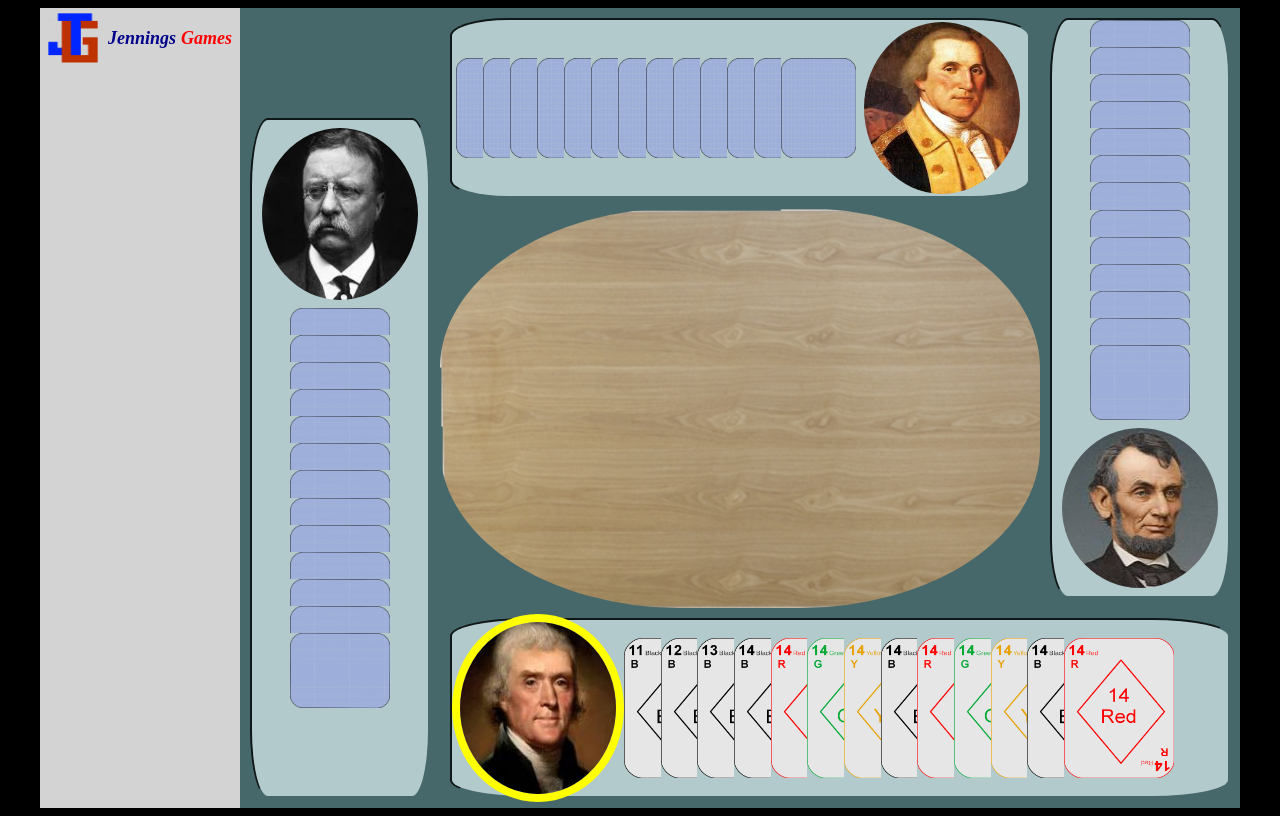
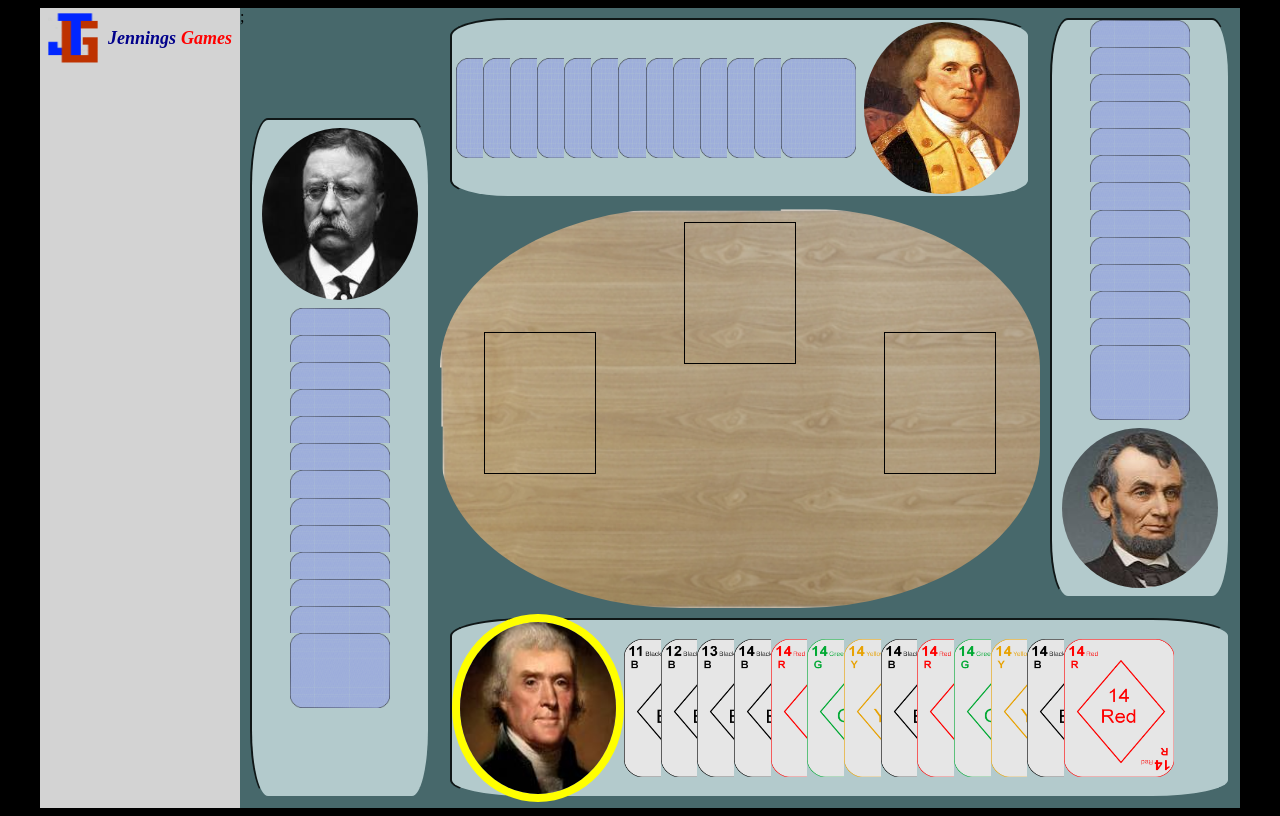
Before and after one commit to magisoft-studios/rook, a React (Create React App) app: page / in a window 1280 px wide. Built offline with nearby package versions, Linux system fonts and the light colour scheme.

Commit message:
got table working

```diff
--- /dev/null
+++ b/src/CardTable.js
@@ -0,0 +1,35 @@
+import React, { Component } from 'react'
+import cards from './Cards'
+
+class CardTable extends Component {
+    constructor(props) {
+        super(props);
+        this.state = {
+            topPlayerCard: this.props.topPlayerCard,
+            leftPlayerCard: this.props.leftPlayerCard,
+            rightPlayerCard: this.props.rightPlayerCard,
+            bottomPlayerCard: this.props.bottomPlayerCard,
+        }
+    }
+
+    setTopPlayerCard = (card) => {
+        this.setState({topPlayerCard: card});
+    }
+
+    setBottomPlayerCard = (card) => {
+        this.setState({bottomPlayerCard: card});
+    }
+
+    render() {
+        return (
+            <div className="tableArea">
+                <div className="tableTopPlayerCardArea"></div>
+                <div className="tableLeftPlayerCardArea"></div>
+                <div className="tableRightPlayerCardArea"></div>
+                <div className="tableBottomPlayerCardArea">{this.state.bottomPlayerCard}</div>
+            </div>
+        );
+    }
+}
+
+export default CardTable;
--- a/src/Game.js
+++ b/src/Game.js
@@ -4,6 +4,9 @@ import players from './Players'
 import images from './Images'
 import Card from './Card';
 import PlayerCard from './PlayerCard';
+import PlayerCardWrapper from './PlayerCardWrapper';
+import OpponentCard from './OpponentCard';
+import CardTable from './CardTable';
 
 const NUM_CARDS_PER_PLAYER = 13;
 
@@ -11,8 +14,9 @@ class Game extends Component {
     constructor(props) {
         super(props);
         this.state = {
-            players: [],
+            playerHands: [],
         }
+        this.cardTableRef = React.createRef();
         this.deal();
     }
 
@@ -21,46 +25,62 @@ class Game extends Component {
         let hand1 = [];
         let suit = "Black";
         for (let i = 1; i < NUM_CARDS_PER_PLAYER + 1; i++) {
-            hand1.push(new Card(toString(i), i, suit));
+            hand1.push(new Card(i.toString(), i, suit));
         }
-        this.state.players.push(hand1);
+        this.state.playerHands.push(hand1);
 
         // Player 2.
         let hand2 = [];
         suit = "Green";
         for (let i = 1; i < NUM_CARDS_PER_PLAYER + 1; i++) {
-            hand2.push(new Card(toString(i), i, suit));
+            hand2.push(new Card(i.toString(), i, suit));
         }
-        this.state.players.push(hand2);
+        this.state.playerHands.push(hand2);
 
         // Player 3.
         let hand3 = [];
         suit = "Red";
         for (let i = 1; i < NUM_CARDS_PER_PLAYER + 1; i++) {
-            hand3.push(new Card(toString(i), i, suit));
+            hand3.push(new Card(i.toString(), i, suit));
         }
-        this.state.players.push(hand3);
+        this.state.playerHands.push(hand3);
 
         // Player 4.
         let hand4 = [];
-        hand4.push(new Card(toString(11), 11, "Black"));
-        hand4.push(new Card(toString(12), 12, "Black"));
-        hand4.push(new Card(toString(13), 13, "Black"));
-        hand4.push(new Card(toString(14), 14, "Black"));
-        hand4.push(new Card(toString(14), 14, "Red"));
-        hand4.push(new Card(toString(14), 14, "Green"));
-        hand4.push(new Card(toString(14), 14, "Yellow"));
-        hand4.push(new Card(toString(14), 14, "Black"));
-        hand4.push(new Card(toString(14), 14, "Red"));
-        hand4.push(new Card(toString(14), 14, "Green"));
-        hand4.push(new Card(toString(14), 14, "Yellow"));
-        hand4.push(new Card(toString(14), 14, "Black"));
-        hand4.push(new Card(toString(14), 14, "Red"));
-        this.state.players.push(hand4);
+        hand4.push(new Card("11", 11, "Black"));
+        hand4.push(new Card("12", 12, "Black"));
+        hand4.push(new Card("13", 13, "Black"));
+        hand4.push(new Card("14", 14, "Black"));
+        hand4.push(new Card("14", 14, "Red"));
+        hand4.push(new Card("14", 14, "Green"));
+        hand4.push(new Card("14", 14, "Yellow"));
+        hand4.push(new Card("14", 14, "Black"));
+        hand4.push(new Card("14", 14, "Red"));
+        hand4.push(new Card("14", 14, "Green"));
+        hand4.push(new Card("14", 14, "Yellow"));
+        hand4.push(new Card("14", 14, "Black"));
+        hand4.push(new Card("14", 14, "Red"));
+        this.state.playerHands.push(hand4);
+    }
+
+    handleCardClick = (selPlayerCard) => {
+        //alert("Selected " + selPlayerCard.getCardName());
+
+        let playedCard =
+            <PlayerCard
+                name={selPlayerCard.props.name}
+                value={selPlayerCard.props.value}
+                suit={selPlayerCard.props.suit}
+                buttonClass={selPlayerCard.props.buttonClass}
+                imgClass={selPlayerCard.props.imgClass}
+                imgSrc={selPlayerCard.props.imgSrc}
+                onClick={selPlayerCard.props.onClick} />
+
+        this.cardTableRef.current.setState({bottomPlayerCard: playedCard});
     }
 
     render() {
-        let player1Hand = this.state.players[0];
+        let player1Hand = this.state.playerHands[0];
         let topPlayerCardCmpnts = [];
         let wrapperClass = "oppCardVertWrapper";
         let imgClass = "oppCardVert";
@@ -72,40 +92,41 @@ class Game extends Component {
                     <img className="topPlayerCard" src={cards.cardBack} alt="Card 1"></img>
                 </div>;
                 */
-            let cardEle = <PlayerCard name={card.name} value={card.value} suit={card.suit} wrapperClass={wrapperClass} imgClass={imgClass} imgSrc={imgSrc} />;
+            let cardEle = <OpponentCard name={card.name} value={card.value} suit={card.suit} wrapperClass={wrapperClass} imgClass={imgClass} imgSrc={imgSrc} onClick={this.handleCardClick} />;
             topPlayerCardCmpnts.push(cardEle);
         }
 
-        let player2Hand = this.state.players[1];
+        let player2Hand = this.state.playerHands[1];
         let leftPlayerCardCmpnts = [];
         wrapperClass = "oppCardHorizWrapper";
         imgClass = "oppCardHoriz";
         imgSrc = cards.cardBackHoriz;
         for (let i = 0; i < player2Hand.length; i++) {
             let card = player2Hand[i];
-            let cardEle = <PlayerCard name={card.name} value={card.value} suit={card.suit} wrapperClass={wrapperClass} imgClass={imgClass} imgSrc={imgSrc} />;
+            let cardEle = <OpponentCard name={card.name} value={card.value} suit={card.suit} wrapperClass={wrapperClass} imgClass={imgClass} imgSrc={imgSrc} onClick={this.handleCardClick} />;
             leftPlayerCardCmpnts.push(cardEle);
         }
 
-        let player3Hand = this.state.players[2];
+        let player3Hand = this.state.playerHands[2];
         let rightPlayerCardCmpnts = [];
         wrapperClass = "oppCardHorizWrapper";
         imgClass = "oppCardHoriz";
         imgSrc = cards.cardBackHoriz;
         player3Hand.forEach( (card, index) => {
             rightPlayerCardCmpnts.push(
-                <PlayerCard name={card.name} value={card.value} suit={card.suit} wrapperClass={wrapperClass} imgClass={imgClass} imgSrc={imgSrc} />
+                <OpponentCard name={card.name} value={card.value} suit={card.suit} wrapperClass={wrapperClass} imgClass={imgClass} imgSrc={imgSrc} onClick={this.handleCardClick} />
             );
         });
 
-        let player4Hand = this.state.players[3];
+        let player4Hand = this.state.playerHands[3];
         let bottomPlayerCardCmpnts = [];
         wrapperClass = "bottomPlayerCardWrapper";
+        let buttonClass = "bottomPlayerCardButton";
         imgClass = "bottomPlayerCard";
         player4Hand.forEach( (card, index) => {
             let imgSrc = cards["card" + card.value + card.suit];
             bottomPlayerCardCmpnts.push(
-                <PlayerCard name={card.name} value={card.value} suit={card.suit} wrapperClass={wrapperClass} imgClass={imgClass} imgSrc={imgSrc} />
+                <PlayerCardWrapper name={card.name} value={card.value} suit={card.suit} wrapperClass={wrapperClass} buttonClass={buttonClass} imgClass={imgClass} imgSrc={imgSrc} onClick={this.handleCardClick} />
             );
         });
 
@@ -131,8 +152,7 @@ class Game extends Component {
                             {leftPlayerCardCmpnts}
                         </div>
                     </div>
-                    <div className="tableArea">
-                    </div>
+                    <CardTable ref={this.cardTableRef}/>;
                     <div className="rightPlayerArea">
                         <img className="playerImage" src={players.abe} alt="Player 3"></img>
                         <div className="rightPlayerCardArea">
--- /dev/null
+++ b/src/OpponentCard.js
@@ -0,0 +1,14 @@
+import React, { Component } from 'react'
+
+class OpponentCard extends Component {
+    render() {
+        let cardName = this.props.name + this.props.suit;
+        return (
+            <div key={cardName} className={this.props.wrapperClass}>
+                <img className={this.props.imgClass} src={this.props.imgSrc} alt={cardName}></img>
+            </div>
+        );
+    }
+}
+
+export default OpponentCard;
--- a/src/PlayerCard.js
+++ b/src/PlayerCard.js
@@ -4,12 +4,18 @@ import players from './Players'
 import images from './Images'
 
 class PlayerCard extends Component {
+    getCardName = () => {
+        return this.props.name + this.props.suit;
+    }
+
     render() {
-        let cardName = this.props.name + this.props.suit;
         return (
-            <div key={cardName} className={this.props.wrapperClass}>
-                <img className={this.props.imgClass} src={this.props.imgSrc} alt={cardName}></img>
-            </div>
+            <button
+                type="button"
+                className={this.props.buttonClass}
+                onClick={() => this.props.onClick(this)}>
+                <img className={this.props.imgClass} src={this.props.imgSrc} alt={this.getCardName()}></img>
+            </button>
         );
     }
 }
--- /dev/null
+++ b/src/PlayerCardWrapper.js
@@ -0,0 +1,22 @@
+import React, { Component } from 'react'
+import PlayerCard from './PlayerCard';
+
+class PlayerCardWrapper extends Component {
+    getCardName = () => {
+        return this.props.name + this.props.suit;
+    }
+
+    render() {
+        return (
+            <div key={this.getCardName()} className={this.props.wrapperClass}>
+                <PlayerCard
+                    buttonClass={this.props.buttonClass}
+                    onClick={this.props.onClick}
+                    imgClass={this.props.imgClass}
+                    imgSrc={this.props.imgSrc} />
+            </div>
+        );
+    }
+}
+
+export default PlayerCardWrapper;
--- a/src/index.css
+++ b/src/index.css
@@ -106,13 +106,22 @@ body {
   overflow: visible;
 }
 
-.bottomPlayerCard {
+.bottomPlayerCardButton {
   width: 110px;
   height: 140px;
   display: flex;
   flex-direction: column;
   justify-content: center;
   align-items: center;
+  overflow: hidden;
+  background: none;
+  border: none;
+}
+
+.bottomPlayerCard {
+  width: 110px;
+  height: 140px;
+  overflow: hidden;
 }
 
 .leftPlayerCardArea {
@@ -200,7 +209,7 @@ body {
   grid-column-start: 3;
   grid-column-end: 6;
   border: none;
-  border-width: 2;
+  border-width: 2px;
   border-color: black;
   display: flex;
   flex-direction: row-reverse;
@@ -220,7 +229,7 @@ body {
   grid-column-start: 2;
   grid-column-end: 3;
   border: none;
-  border-width: 2;
+  border-width: 2px;
   border-color: black;
   display: flex;
   flex-direction: column;
@@ -242,6 +251,52 @@ body {
   border-radius: 40% 40% 40% 40%;
   background-image: url("/card-table.png");
   background-size: cover;
+  display: grid;
+  grid-template-columns: 200px 200px 200px;
+  grid-template-rows: 50px 50px 50px 50px 50px 50px 50px 50px;
+  justify-items: center;
+  align-items: center;
+}
+
+.tableTopPlayerCardArea {
+  grid-row: 2;
+  grid-column: 2;
+  width: 110px;
+  height: 140px;
+  border: solid;
+  border-width: 1px;
+  border-color: black;
+  margin-top: 20px;
+}
+
+.tableLeftPlayerCardArea {
+  grid-row: 4;
+  grid-column: 1;
+  width: 110px;
+  height: 140px;
+  border: solid;
+  border-width: 1px;
+  border-color: black;
+  margin-top: 40px;
+}
+
+.tableRightPlayerCardArea {
+  grid-row: 4;
+  grid-column: 3;
+  width: 110px;
+  height: 140px;
+  border: solid;
+  border-width: 1px;
+  border-color: black;
+  margin-top: 40px;
+}
+
+.tableBottomPlayerCardArea {
+  grid-row: 7;
+  grid-column: 2;
+  width: 110px;
+  height: 140px;
+  margin-bottom: 20px;
 }
 
 .rightPlayerArea {
@@ -250,7 +305,7 @@ body {
   grid-column-start: 6;
   grid-column-end: 7;
   border: none;
-  border-width: 2;
+  border-width: 2px;
   border-color: black;
   display: flex;
   flex-direction: column-reverse;
@@ -270,7 +325,7 @@ body {
   grid-column-start: 3;
   grid-column-end: 7;
   border: none;
-  border-width: 2;
+  border-width: 2px;
   border-color: black;
   display: flex;
   flex-direction: row;
```
